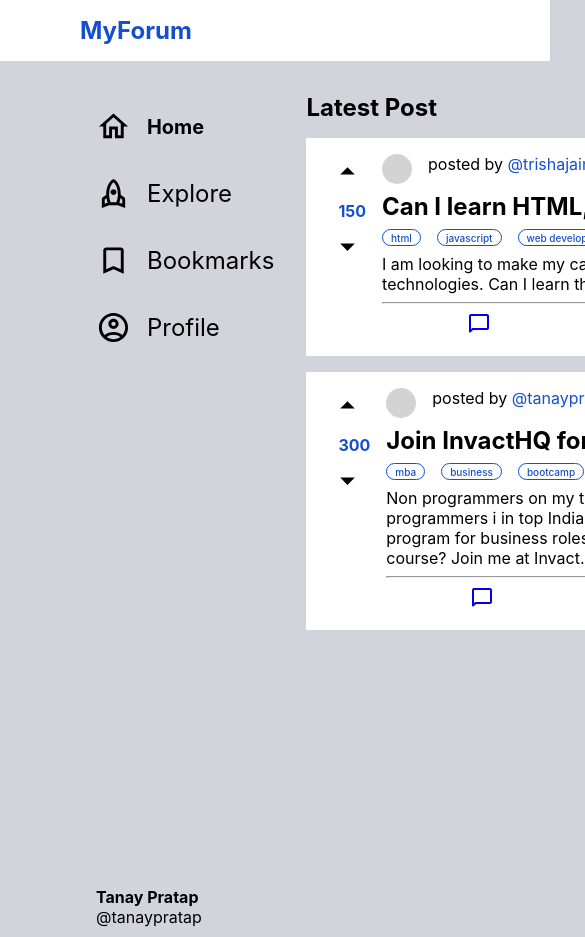
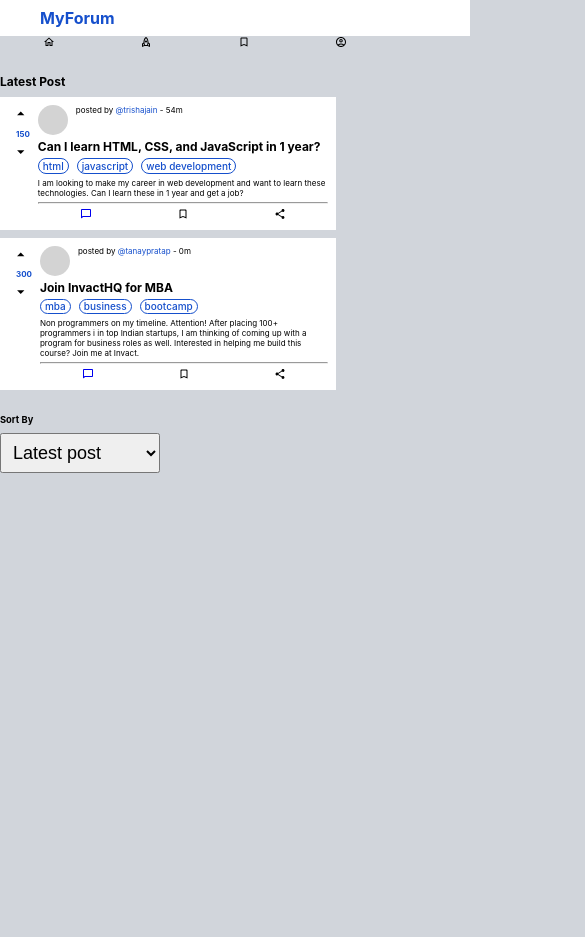
Before and after one commit to BhumikaSingh-27/forum-app, a React (Create React App) app: page / in a window 390 px wide. Shown: the top 937 px of the page, 585 px wide, since content can reach past the window. After the commit the page ends 844 px from the top, so only its background shows below. Built offline with nearby package versions, Linux system fonts and the light colour scheme.

Commit message:
style: added styles

```diff
--- a/src/App.js
+++ b/src/App.js
@@ -1,5 +1,6 @@
 import Home from "../src/pages/Home";
 import "./App.css";
+import "../src/components/small.css";
 import Header from "./components/Header";
 import PostLanding from "./pages/PostLanding";
 import { Route, Routes } from "react-router-dom";
--- a/src/components/Sidebar.jsx
+++ b/src/components/Sidebar.jsx
@@ -8,6 +8,24 @@ import AccountCircleOutlinedIcon from "@mui/icons-material/AccountCircleOutlined
 const Sidebar = () => {
   return (
     <div>
+      <div>
+        <div className="nav-bottom">
+        <div className="small-nav">
+          <div>
+            <HomeOutlinedIcon />
+          </div>
+          <div>
+            <RocketOutlinedIcon />
+          </div>
+          <div>
+            <BookmarkBorderOutlinedIcon />
+          </div>
+          <div>
+            <AccountCircleOutlinedIcon />
+          </div>
+        </div>
+        </div>
+      </div>
       <div className="sidebar">
         <div className="side-box">
           <HomeOutlinedIcon fontSize="large" /> <h5>Home</h5>
--- /dev/null
+++ b/src/components/small.css
@@ -0,0 +1,45 @@
+@media screen and (max-width:480px) {
+    :root {
+        font-size: 50%;
+    }
+
+    nav {
+        width: 100%
+    }
+
+    h1 {
+        font-size: 2rem;
+    }
+
+    h2 {
+        font-size: 1.5rem;
+    }
+
+    p {
+        font-size: 1rem;
+    }
+
+    .sidebar {
+        display: none;
+    }
+
+    .small-nav {
+        display: flex;
+        justify-content: space-around;
+
+    }
+
+    .section {
+        display: flex;
+        flex-direction: column;
+    }
+
+    .nav-bottom {
+        position: sticky;
+        min-width: 100%;
+        bottom: 0;
+        left: 0;
+        right: 0;
+        z-index: 3;
+    }
+}
--- a/src/pages/Home.jsx
+++ b/src/pages/Home.jsx
@@ -19,6 +19,7 @@ const Home = () => {
     <div>
       <div className="section">
         <Sidebar />
+
         <div className="home-container">
           <h2>Latest Post</h2>
           <div>
```
